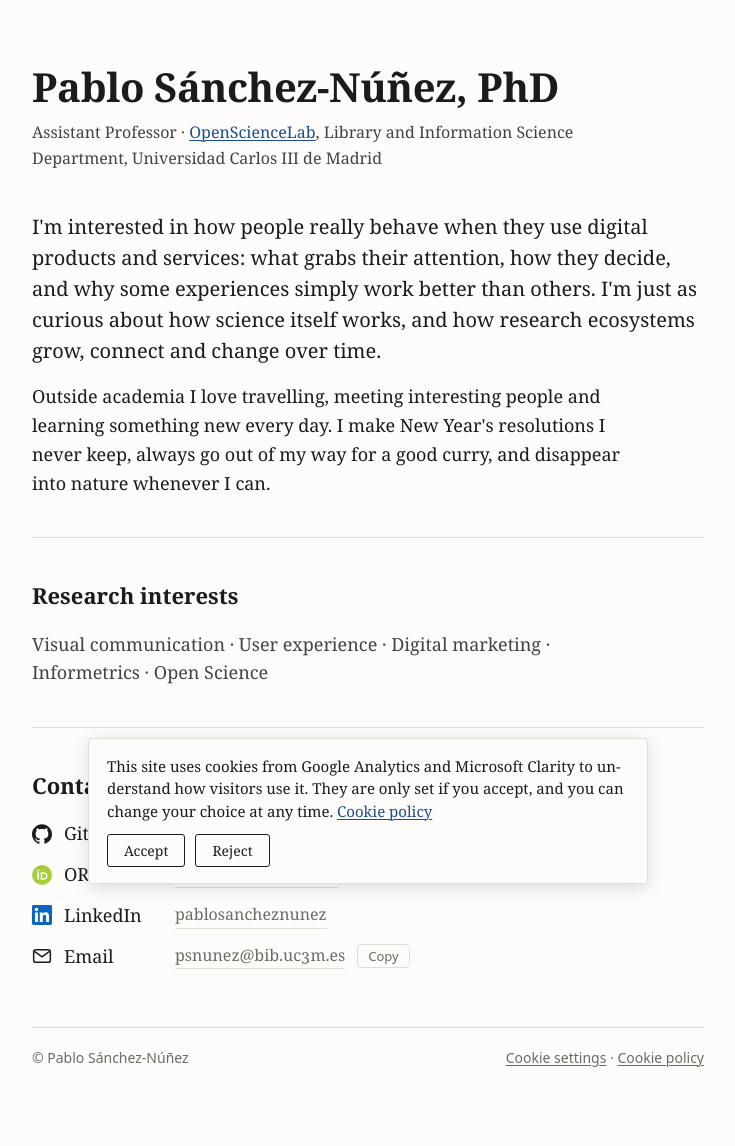
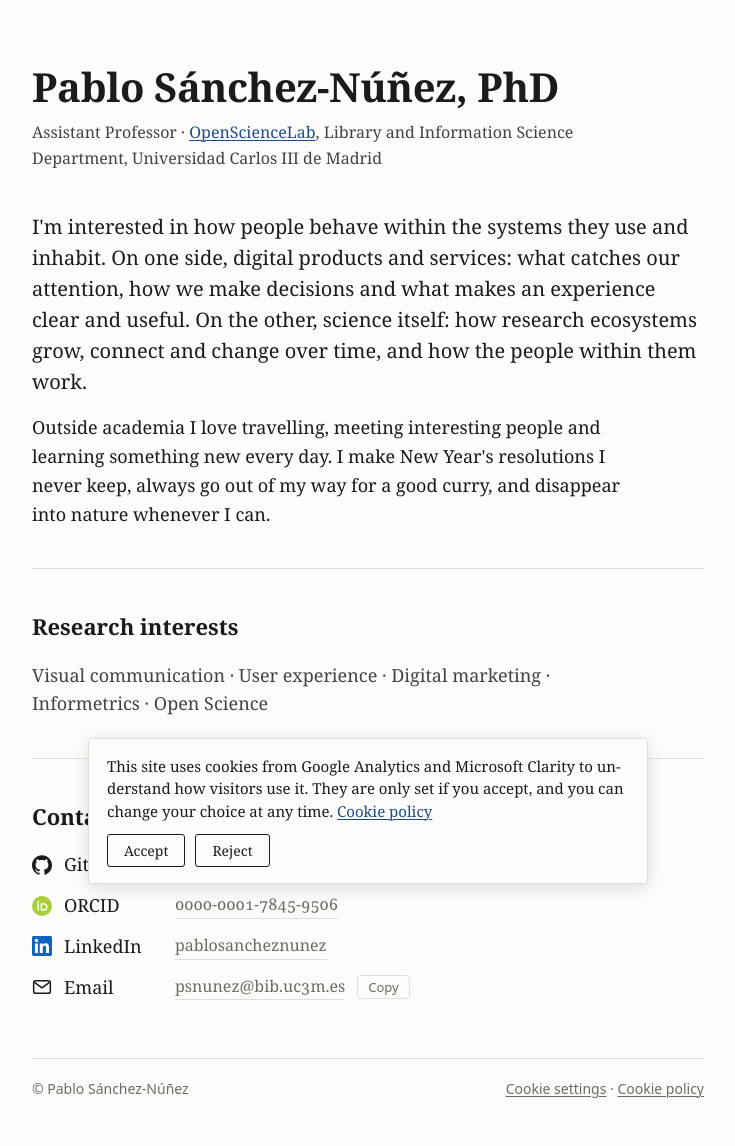
Before and after one commit to pablosancheznunez/pablosancheznunez.github.io, a Jekyll site: the page built from index.html, in a window 1280 px wide. Shown: the whole page, without its empty margins (272-1007 px from the left). Built offline with Jekyll 4.4.1, drawn with Linux system fonts in a browser that asks for light colours; before the commit the page ends 1115 px from its top, so only the background shows below that.

Commit message:
Rewrite the bio around one idea: how people behave within systems

```diff
--- a/index.html
+++ b/index.html
@@ -11,7 +11,7 @@ layout: default
   <main id="main">
 
     <section id="about">
-      <p class="lede">I'm interested in how people really behave when they use digital products and services: what grabs their attention, how they decide, and why some experiences simply work better than others. I'm just as curious about how science itself works, and how research ecosystems grow, connect and change over time.</p>
+      <p class="lede">I'm interested in how people behave within the systems they use and inhabit. On one side, digital products and services: what catches our attention, how we make decisions and what makes an experience clear and useful. On the other, science itself: how research ecosystems grow, connect and change over time, and how the people within them work.</p>
       <p>Outside academia I love travelling, meeting interesting people and learning something new every day. I make New Year's resolutions I never keep, always go out of my way for a good curry, and disappear into nature whenever I can.</p>
     </section>
 
```
